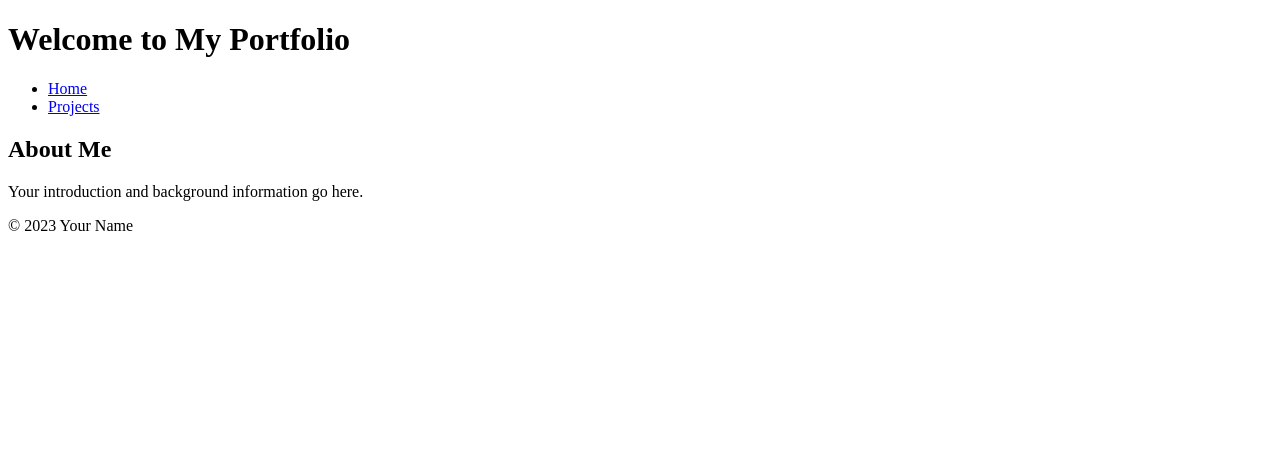
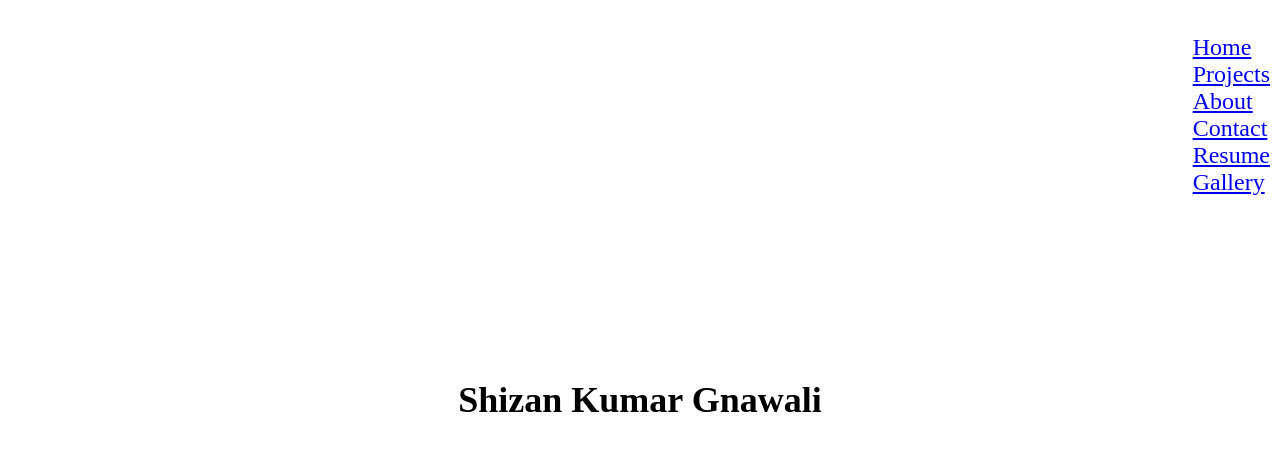
Before and after one commit to Shizan1/Shizan, a plain HTML site: page index.html in a window 1280 px wide. Drawn offline with Linux system fonts and the light colour scheme.

Commit message:
Add files via upload
updated file

```diff
--- a/index.html
+++ b/index.html
@@ -1,31 +1,19 @@
-<!-- Example of an HTML file for a simple webpage -->
 <!DOCTYPE html>
 <html>
 <head>
-    <title>Your Page Title</title>
-    <link rel="stylesheet" type="text/css" href="styles.css">
-
+    <link rel="stylesheet" type="text/css" href="style.css">
+    <title>Your Website</title>
 </head>
 <body>
-    <header>
-        <h1>Welcome to My Portfolio</h1>
-    </header>
-    <nav>
-        <ul>
-            <li><a href="index.html">Home</a></li>
-            <li><a href="projects.html">Projects</a></li>
-            <!-- Add more navigation links for other pages -->
-        </ul>
-    </nav>
-    <main>
-        <section>
-            <h2>About Me</h2>
-            <p>Your introduction and background information go here.</p>
-        </section>
-        <!-- More sections for content -->
-    </main>
-    <footer>
-        <p>&copy; 2023 Your Name</p>
-    </footer>
+    <ul class="nav">
+        <li><a href="index.html">Home</a></li>
+        <li><a href="projects.html">Projects</a></li>
+        <li><a href="about.html">About</a></li>
+        <li><a href="contact.html">Contact</a></li>
+        <li><a href="resume.html">Resume</a></li>
+        <li><a href="gallery.html">Gallery</a></li>
+    </ul>
+    <h1 class="title">Shizan Kumar Gnawali</h1>
+    <!-- Your content goes here -->
 </body>
 </html>
--- a/style.css
+++ b/style.css
@@ -1,21 +1,32 @@
-/* Example of a CSS file to style the website */
+/* Reset default margin and padding for the entire page */
 body {
-    font-family: Arial, sans-serif;
-    background-color: #f0f0f0;
+    margin: 0;
+    padding: 0;
+    display: flex;
+    flex-direction: column;
+    align-items: center;
+    justify-content: center;
+    height: 100vh; /* Vertically center the content in the middle of the viewport */
 }
 
-header {
-    background-color: #333;
-    color: #fff;
-    text-align: center;
-    padding: 10px;
+
+/* Style for the top-right corner navigation menu */
+.nav {
+    position: absolute;
+    top: 10px;
+    right: 10px;
+    font-size: 24px;
+    list-style: none;
 }
 
-nav ul {
-    list-style-type: none;
+.nav li {
+    display: block;
+    margin-left: 20px;
 }
 
-nav li {
-    display: inline;
-    margin-right: 20px;
+/* Style for the title in the top-right corner */
+.title {
+    font-size: 36px;
 }
+
+/* Add any additional CSS styles for your content here */
```
